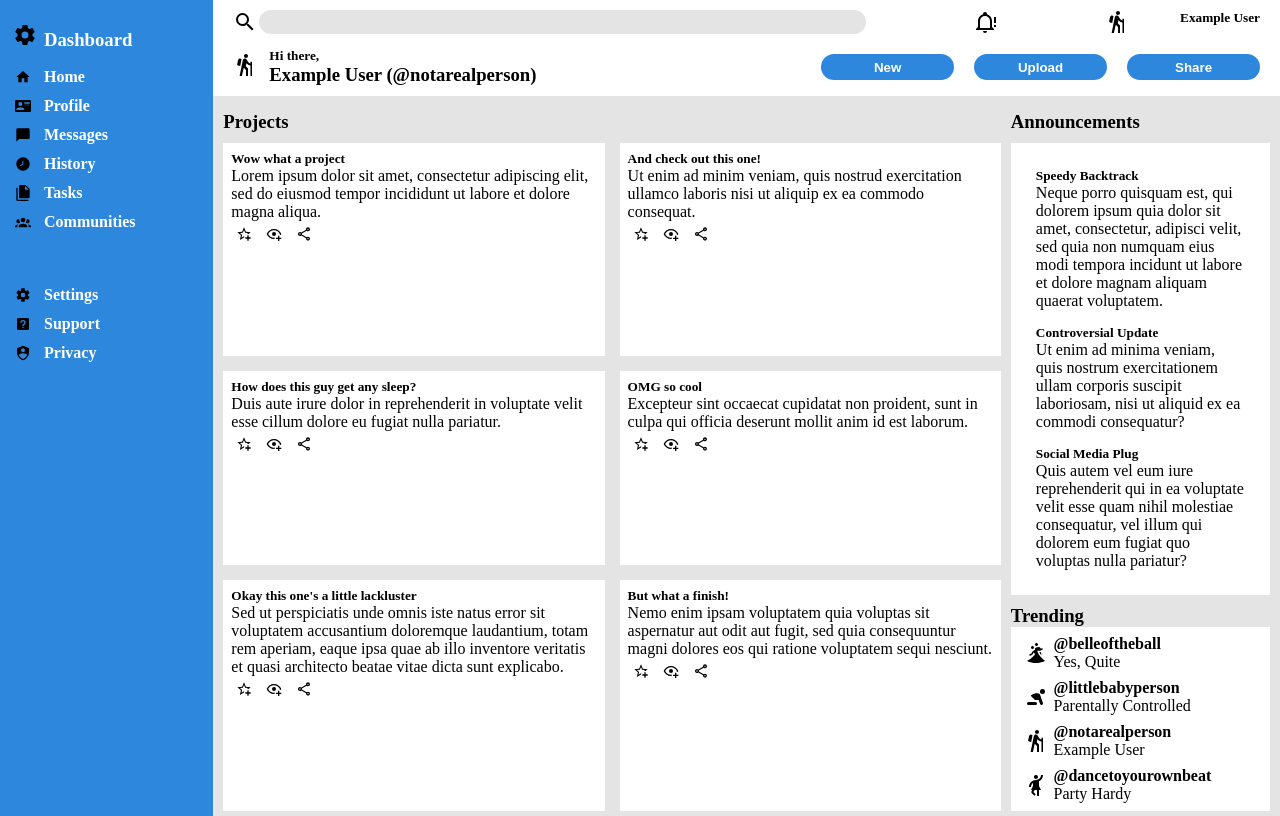
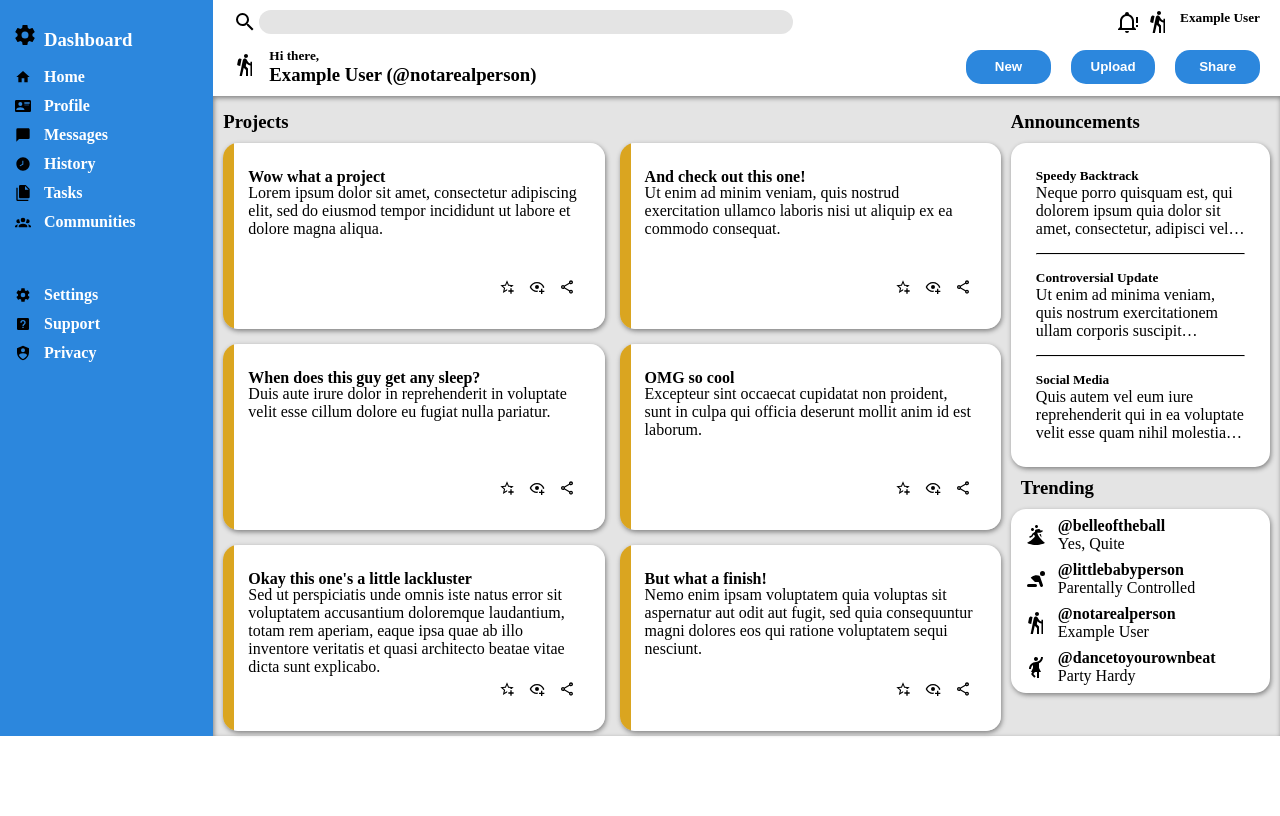
Before and after one commit to NJRFirstOfHisName/admin-dashboard, a plain HTML site: page index.html in a window 1280 px wide. Drawn offline with Linux system fonts and the light colour scheme.

Commit message:
Finish page

```diff
--- a/index.html
+++ b/index.html
@@ -53,7 +53,7 @@
             <h3 class="announcements-header">Announcements</h3>
             <div class="projects">
                 <div class="card">
-                    <h5 class="title">Wow what a project</h5>
+                    <h4 class="title">Wow what a project</h4>
                     <p class="description">Lorem ipsum dolor sit amet, consectetur adipiscing elit, sed do eiusmod tempor incididunt ut labore et dolore magna aliqua.</p>
                     <p class="icons">
                         <object class="icon" data="./icons/star-plus-outline.svg"></object>
@@ -62,7 +62,7 @@
                     </p>
                 </div>
                 <div class="card">
-                    <h5 class="title">And check out this one!</h5>
+                    <h4 class="title">And check out this one!</h4>
                     <p class="description">Ut enim ad minim veniam, quis nostrud exercitation ullamco laboris nisi ut aliquip ex ea commodo consequat.</p>
                     <p class="icons">
                         <object class="icon" data="./icons/star-plus-outline.svg"></object>
@@ -71,7 +71,7 @@
                     </p>
                 </div>
                 <div class="card">
-                    <h5 class="title">How does this guy get any sleep?</h5>
+                    <h4 class="title">When does this guy get any sleep?</h4>
                     <p class="description">Duis aute irure dolor in reprehenderit in voluptate velit esse cillum dolore eu fugiat nulla pariatur.</p>
                     <p class="icons">
                         <object class="icon" data="./icons/star-plus-outline.svg"></object>
@@ -80,7 +80,7 @@
                     </p>
                 </div>
                 <div class="card">
-                    <h5 class="title">OMG so cool</h5>
+                    <h4 class="title">OMG so cool</h4>
                     <p class="description">Excepteur sint occaecat cupidatat non proident, sunt in culpa qui officia deserunt mollit anim id est laborum.</p>
                     <p class="icons">
                         <object class="icon" data="./icons/star-plus-outline.svg"></object>
@@ -89,7 +89,7 @@
                     </p>
                 </div>
                 <div class="card">
-                    <h5 class="title">Okay this one's a little lackluster</h5>
+                    <h4 class="title">Okay this one's a little lackluster</h4>
                     <p class="description">Sed ut perspiciatis unde omnis iste natus error sit voluptatem accusantium doloremque laudantium, totam rem aperiam, eaque ipsa quae ab illo inventore veritatis et quasi architecto beatae vitae dicta sunt explicabo.</p>
                     <p class="icons">
                         <object class="icon" data="./icons/star-plus-outline.svg"></object>
@@ -98,7 +98,7 @@
                     </p>
                 </div>
                 <div class="card">
-                    <h5 class="title">But what a finish!</h5>
+                    <h4 class="title">But what a finish!</h4>
                     <p class="description">Nemo enim ipsam voluptatem quia voluptas sit aspernatur aut odit aut fugit, sed quia consequuntur magni dolores eos qui ratione voluptatem sequi nesciunt.</p>
                     <p class="icons">
                         <object class="icon" data="./icons/star-plus-outline.svg"></object>
@@ -111,15 +111,17 @@
                 <div class="announcements">
                     <div>
                         <h5>Speedy Backtrack</h5>
-                        <p>Neque porro quisquam est, qui dolorem ipsum quia dolor sit amet, consectetur, adipisci velit, sed quia non numquam eius modi tempora incidunt ut labore et dolore magnam aliquam quaerat voluptatem.</p>
+                        <p class="announce">Neque porro quisquam est, qui dolorem ipsum quia dolor sit amet, consectetur, adipisci velit, sed quia non numquam eius modi tempora incidunt ut labore et dolore magnam aliquam quaerat voluptatem.</p>
                     </div>
+                    <hr>
                     <div>
                         <h5>Controversial Update</h5>
-                        <p>Ut enim ad minima veniam, quis nostrum exercitationem ullam corporis suscipit laboriosam, nisi ut aliquid ex ea commodi consequatur?</p>
+                        <p class="announce">Ut enim ad minima veniam, quis nostrum exercitationem ullam corporis suscipit laboriosam, nisi ut aliquid ex ea commodi consequatur?</p>
                     </div>
+                    <hr>
                     <div>
-                        <h5>Social Media Plug</h5>
-                        <p>Quis autem vel eum iure reprehenderit qui in ea voluptate velit esse quam nihil molestiae consequatur, vel illum qui dolorem eum fugiat quo voluptas nulla pariatur?</p>
+                        <h5>Social Media</h5>
+                        <p class="announce">Quis autem vel eum iure reprehenderit qui in ea voluptate velit esse quam nihil molestiae consequatur, vel illum qui dolorem eum fugiat quo voluptas nulla pariatur?</p>
                     </div>
                 </div>
                 <h3>Trending</h3>
--- a/style.css
+++ b/style.css
@@ -40,9 +40,10 @@
     padding: 5px;
 }
 
+
 .navigation {
     display: grid;
-    grid-template-columns: 1em 5fr repeat(3, 1fr);
+    grid-template-columns: 1em 5fr 1em 1.3em 5em;
 }
 
 input {
@@ -50,6 +51,7 @@ input {
     border-radius: 15px;
     border: 0;
     height: 1.8em;
+    width: 40em;
 }
 
 .user-info {
@@ -57,10 +59,9 @@ input {
     justify-self: end;
 }
 
-
 .toolbar {
     display: grid;
-    grid-template-columns: 1em 4fr repeat(3, 1fr);
+    grid-template-columns: 1em 8fr repeat(3, 1fr);
     gap: 20px;
     align-items: center;
 }
@@ -76,13 +77,14 @@ button {
     border: 0;
     padding: 5px;
     font-weight: bold;
-    height: 2em;
+    height: 2.5em;
 }
 
 .content {
     display: grid;
     grid-template-columns: 3fr 1fr;
     background-color: rgb(228, 228, 228);
+    box-shadow: inset 1px 2px 5px gray;
 }
 
 .projects {
@@ -95,6 +97,24 @@ button {
 .card, .announcements, .trending {
     background-color: white;
     padding: 8px;
+    border-radius: 15px;
+    box-shadow: 1px 2px 5px gray;
+}
+
+.card {
+    display: grid;
+    padding: 25px;
+    background: linear-gradient(to right, goldenrod 3%, white 0%);
+    grid-template-rows: 1em 3fr 1fr;
+}
+
+.icons {
+    align-self: end;
+    justify-self: end;
+}
+
+.highlights h3 {
+    margin: 10px;
 }
 
 .announcements, .trending {
@@ -107,6 +127,17 @@ button {
     padding: 25px;
 }
 
+.announce {
+    overflow: hidden;
+    display: -webkit-box;
+    -webkit-line-clamp: 3;
+    -webkit-box-orient: vertical;
+}
+
+hr {
+    border-top: 1px solid black;
+}
+
 .trending {
     display: grid;
     gap: 8px;
@@ -115,6 +146,7 @@ button {
 .trending div {
     display: grid;
     grid-template-columns: 1fr 6fr;
+    gap: 5px;
 }
 
 h3 {
```
